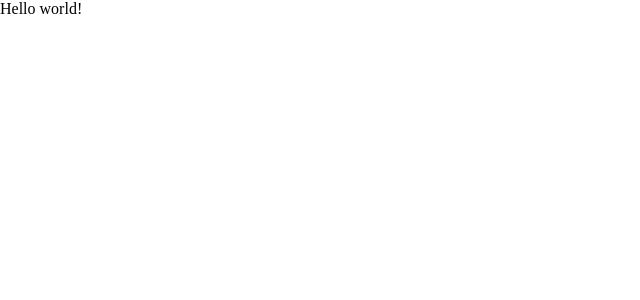
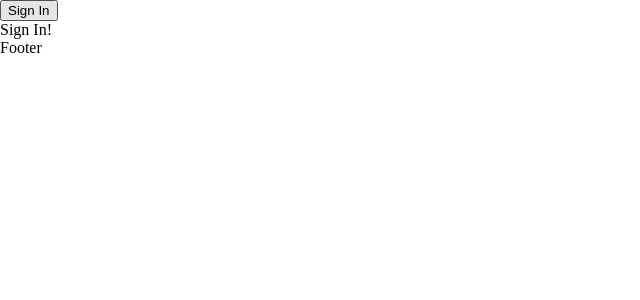
Before and after one commit to Van-jay/react-training-client, a React app: page /signin in a window 1280 px wide. Shown: the top 300 px of the page, without its empty margins (0-640 px from the left). Built offline with nearby package versions, Linux system fonts and the light colour scheme.

Commit message:
add basic layout components

```diff
--- a/src/App.tsx
+++ b/src/App.tsx
@@ -1,7 +1,25 @@
 import React from 'react';
+import { BrowserRouter as Router, Switch, Route } from 'react-router-dom';
+import Footer from './components/layout/Footer';
+import Header from './components/layout/Header';
+import Home from './pages/Home';
+import SignIn from './pages/SignIn';
 
 const App = () => {
-  return <div>Hello world!</div>;
+  return (
+    <Router>
+      <Header />
+      <Switch>
+        <Route path="/signin">
+          <SignIn />
+        </Route>
+        <Route path="/">
+          <Home />
+        </Route>
+      </Switch>
+      <Footer />
+    </Router>
+  );
 };
 
 export default App;
--- /dev/null
+++ b/src/components/Button.tsx
@@ -0,0 +1,12 @@
+import React from 'react';
+
+interface Props {
+  text: string;
+  action: () => void;
+}
+
+const Button = ({ text, action }: Props) => {
+  return <button onClick={action}>{text}</button>;
+};
+
+export default Button;
--- /dev/null
+++ b/src/components/layout/Footer.tsx
@@ -0,0 +1,7 @@
+import React from 'react';
+
+const Footer = () => {
+  return <footer>Footer</footer>;
+};
+
+export default Footer;
--- /dev/null
+++ b/src/components/layout/Header.tsx
@@ -0,0 +1,16 @@
+import React from 'react';
+import Button from '../Button';
+
+const Header = () => {
+  const navigateToSignIn = () => {
+    console.log('click wors');
+  };
+
+  return (
+    <header>
+      <Button text="Sign In" action={navigateToSignIn}></Button>
+    </header>
+  );
+};
+
+export default Header;
--- /dev/null
+++ b/src/pages/Home.tsx
@@ -0,0 +1,7 @@
+import React from 'react';
+
+const Home = () => {
+  return <>Home!</>;
+};
+
+export default Home;
--- /dev/null
+++ b/src/pages/SignIn.tsx
@@ -0,0 +1,7 @@
+import React from "react";
+
+const SignIn = () => {
+  return <div>Sign In!</div>;
+};
+
+export default SignIn;
```
Also changed, not shown: src/components/fields/Input.tsx (added, +12 -0 lines).
